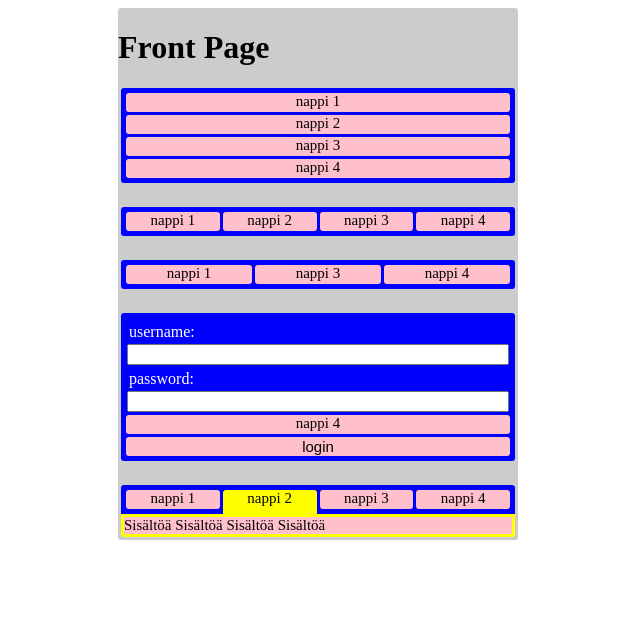
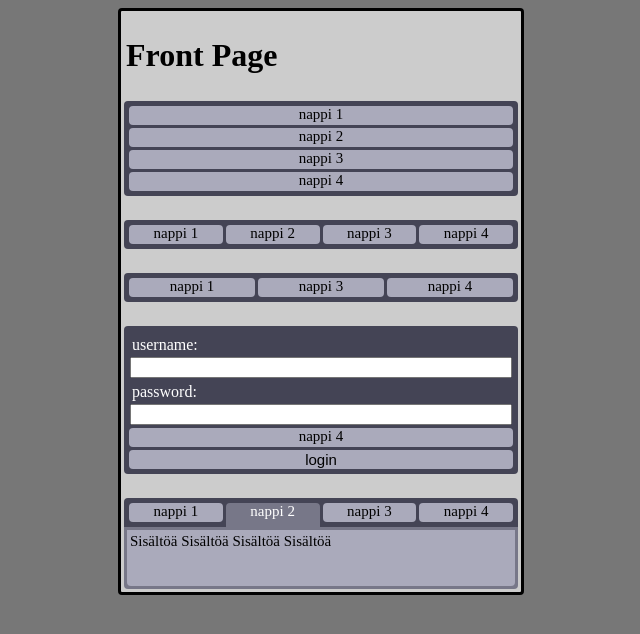
Before and after one commit to SamiAtte/some-application, a plain HTML site: page testailua/napit.html in a window 1280 px wide. Shown: the whole page, without its empty margins (322-962 px from the left). Drawn offline with Linux system fonts and the light colour scheme.

Commit message:
new user interface setup again. Hopefully i can work a bit better with this one.

```diff
--- a/testailua/napit.css
+++ b/testailua/napit.css
@@ -1,22 +1,38 @@
 
 :root {
-  --main-color-bg: #ccc;
-  --border-rounding: 3px;
+  --main-color: #ccc;
+  --border-rounding: 4px;
   --text-height: 15px;
   --button-height: calc(var(--text-height) + 4px);
   --button-list-margin: 3px;
   --button-list-padding: 5px;
   --vertical-button-gap: 3px;
   --horizontal-button-gap: 3px;
+  --block-color: #445;
+  --element-color: #aab;
+  --hover-color: #eef;
+  --active-color: #778;
+  --text-color1: black;
+  --text-color2: white;
+  --bg-color: #777;
 }
 
+h1 {
+  padding: 5px;
+}
+
+html {
+  background-color: var(--bg-color);
+}
 
 .main {
-  background-color: var(--main-color-bg);
+  background-color: var(--main-color);
   width: 400px;
   left: calc(50% - 200px);
   position: absolute;
   border-radius: var(--border-rounding);
+  border-style: solid;
+  margin-bottom: 5px;
 }
 
 
@@ -37,7 +53,7 @@
   margin: var(--button-list-margin);
   padding: var(--button-list-padding);
   list-style: none;
-  background-color: blue;
+  background-color: var(--block-color);
   border-radius: var(--border-rounding);
 }
 
@@ -64,7 +80,7 @@
   margin: var(--button-list-margin);
   padding: var(--button-list-padding);
   list-style: none;
-  background-color: blue;
+  background-color: var(--block-color);
   border-radius: var(--border-rounding);
 }
 
@@ -85,16 +101,16 @@
 
 a.link-button {
   display: block;
-  color: black;
+  color: var(--text-color1);
   text-decoration: none;
-  background-color: pink;
+  background-color: var(--element-color);
   min-height: var(--button-height);
   font-size: var(--text-height);
   border-radius: var(--border-rounding);
 }
 
 a.link-button:hover {
-  background-color: #fee;
+  background-color: var(--hover-color);
 }
 
 input.field {
@@ -102,9 +118,9 @@ input.field {
 }
 
 input.form-button {
-  color: black;
+  color: var(--text-color1);
   text-decoration: none;
-  background-color: pink;
+  background-color: var(--element-color);
   font-size: var(--text-height);
   min-height: var(--button-height);
   width: 100%;
@@ -115,13 +131,13 @@ input.form-button {
 }
 
 input.form-button:hover {
-  background-color: #fee;
+  background-color: var(--hover-color);
 }
 
 
 label {
   display: block;
-  color: white;
+  color: var(--text-color2);
 /*background-color: #fee;*/
   text-align: left;
   margin: 5px 3px 3px 3px;
@@ -131,9 +147,9 @@ label {
 
 .active-tab p {
   display: block;
-  color: black;
+  color: var(--text-color2);
   text-decoration: none;
-  background-color: yellow;
+  background-color: var(--active-color);
   min-height: calc(var(--button-height) + var(--button-list-padding));
   font-size: var(--text-height);
   border-radius: var(--border-rounding) var(--border-rounding) 0px 0px;
@@ -161,12 +177,16 @@ label {
 
 
 .tab-content p {
-  background-color: pink;
+  display: block;
+  background-color: var(--element-color);
   margin: 0px;
+  min-height: 50px;
+  border-radius: 0px 0px var(--border-rounding) var(--border-rounding);
+  padding: 3px;
 }
 
 .tab-content {
-  background-color: yellow;
+  background-color: var(--active-color);
   font-size: var(--text-height);
   border-radius: 0px 0px var(--border-rounding) var(--border-rounding);
   margin: 3px;
```
